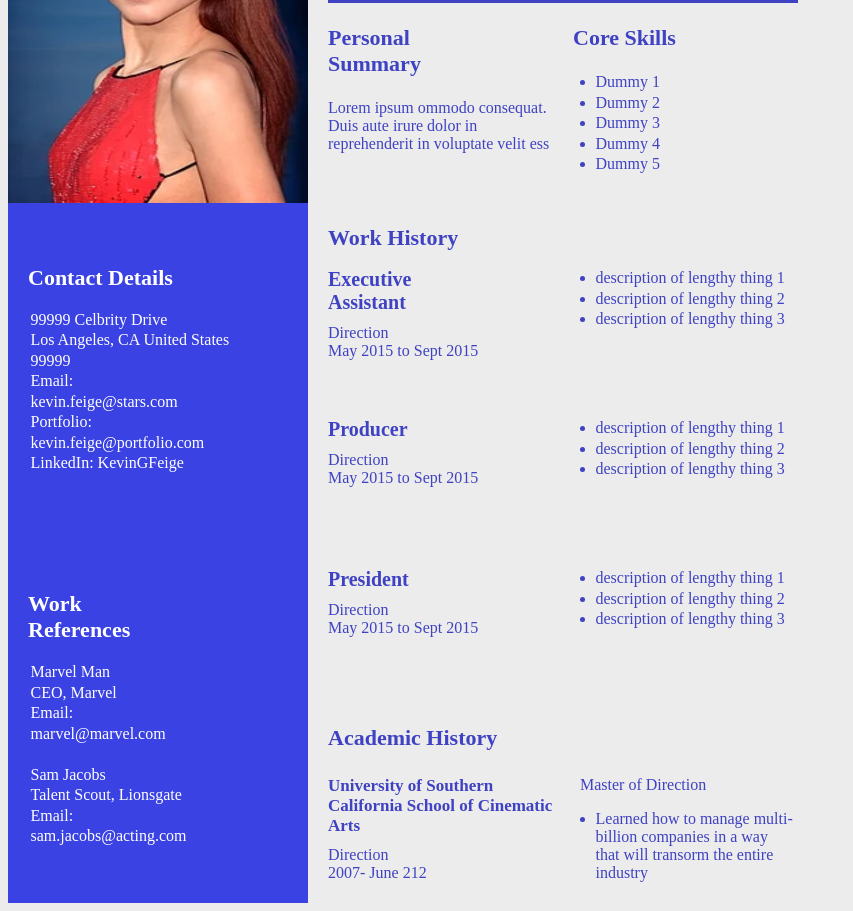
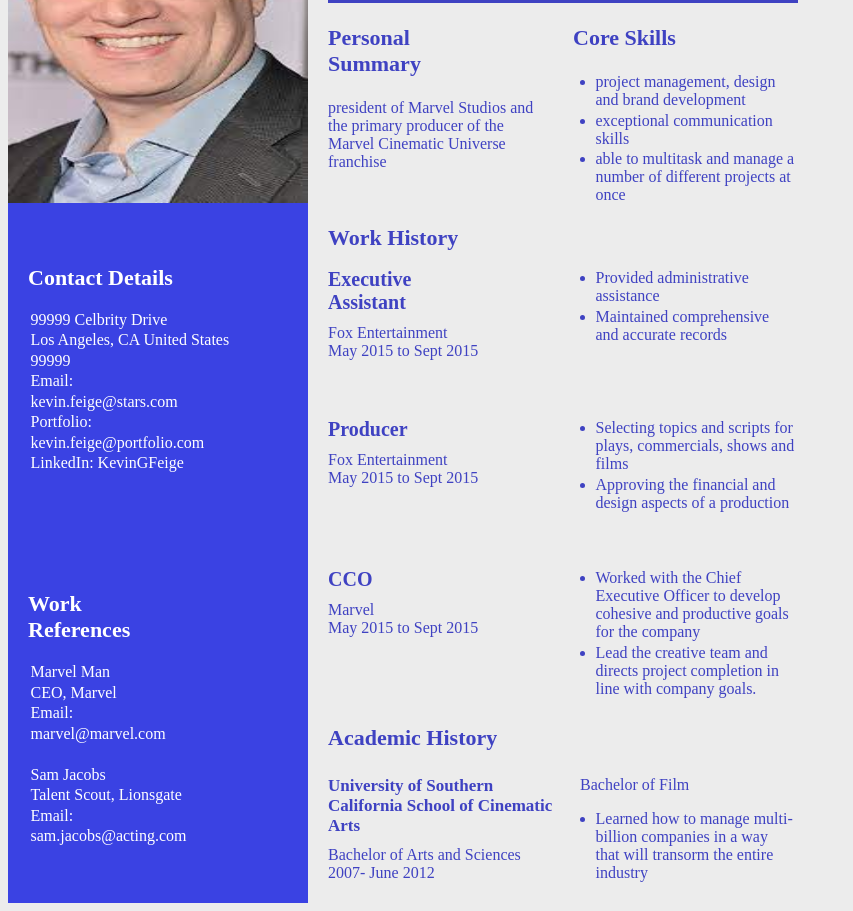
Before and after one commit to Anastasia103/ACA_web101-Anastasia_Sutherland, a plain HTML site: page resume.html in a window 1280 px wide. Shown: the part 180-1091 px from the top of the page, without its empty margins (0-853 px from the left). Drawn offline with Linux system fonts and the light colour scheme; a web font is replaced by a local one.

Commit message:
added resume details for Kevin Feige

```diff
--- a/resume.css
+++ b/resume.css
@@ -7,7 +7,7 @@ body {
     background-color: #ececec;
     font-family: 'Alatsi';
 }
-.Zendaya {
+#Kevin-Feige {
   grid-area: 1/ 1/ 3/ 2;
 }
 img {
--- a/resume.html
+++ b/resume.html
@@ -12,25 +12,23 @@
 <body>
 <!-- Don't include this <body> tag. It's for reference only -->
 <!-- <body>  -->
-  <div class="Zendaya">
-  <img src="./Zendaya_-_2019_by_Glenn_Francis.jpg.webp" id="Zendaya" alt="headshot of Zendaya">
+  <div class="Kevin">
+  <img src="./Kevin-Better.jpg" id="Kevin-Feige" alt="headshot of Kevin Feige">
   </div>
   <div class="header">
       <h1>Kevin <br>Feige</h1>
-      <h2#job-description>CEO</h2>
+      <h2#job-description>Chief Creative Officer</h2>
   </div>
   <div class="Personal">
       <h3 class="section">Personal <br>Summary</h3>
-      <p>Lorem ipsum ommodo consequat. Duis aute irure dolor in reprehenderit in voluptate velit ess</p>
+      <p>president of Marvel Studios and the primary producer of the Marvel Cinematic Universe franchise</p>
   </div>
   <div class="Core-Skills">
       <h3 class="section">Core Skills</h3>
       <ul class="skills">
-        <li>Dummy 1</li>
-        <li>Dummy 2</li>
-        <li>Dummy 3</li>
-        <li>Dummy 4</li>
-        <li>Dummy 5</li>
+        <li>project management, design and brand development</li>
+        <li>exceptional communication skills</li>
+        <li>able to multitask and manage a number of different projects at once</li>
       </ul>
   </div>
   <div class="Work-History">
@@ -38,35 +36,33 @@
     </div>
     <div class="Work1">
     <h4 class="section minor"> Executive <br> Assistant </h4>
-      <p class="minor"> Direction<br> May 2015 to Sept 2015</p>
+      <p class="minor"> Fox Entertainment<br> May 2015 to Sept 2015</p>
     </div>
     <div class="Work1-details">
       <ul>
-       <li>description of lengthy thing 1</li>
-       <li>description of lengthy thing 2</li>
-       <li>description of lengthy thing 3</li>
+       <li>Provided administrative assistance</li>
+       <li>Maintained comprehensive and accurate records </li>
       </ul>
     </div>
   <div class="Work2">
     <h4 class="section minor"> Producer</h4>
-    <p class="minor"> Direction <br> May 2015 to Sept 2015</p>
+    <p class="minor"> Fox Entertainment <br> May 2015 to Sept 2015</p>
   </div>
     <div class="Work2-details">
     <ul class="job-description">
-      <li>description of lengthy thing 1</li>
-      <li>description of lengthy thing 2</li>
-      <li>description of lengthy thing 3</li>
+      <li>Selecting topics and scripts for plays, commercials, shows and films</li>
+      <li>Approving the financial and design aspects of a production</li>
     </ul>
     </div>
     <div class="Work3">
-    <h4 class="section minor">  President </h4>
-      <p class="minor"> Direction <br> May 2015 to Sept 2015</p>
+    <h4 class="section minor">  CCO </h4>
+      <p class="minor"> Marvel <br> May 2015 to Sept 2015</p>
       </div>
       <div class="Work3-details">
     <ul>
-      <li>description of lengthy thing 1</li>
-      <li>description of lengthy thing 2</li>
-      <li>description of lengthy thing 3</li>
+      <li>Worked with the Chief Executive Officer to develop cohesive and productive goals for the company</li>
+      <li>Lead the creative team and directs project completion in line with company goals.
+      </li>
     </ul>
     </div>
   </div>
@@ -104,10 +100,10 @@
    </div>
    <div class="School">
     <h4 class="section minor" id="University">University of Southern California School of Cinematic Arts </h4>
-      <p class="minor"> Direction <br> 2007- June 212</p>
+      <p class="minor"> Bachelor of Arts and Sciences <br> 2007- June 2012</p>
    </div>
    <div class="School-Details">
-      <p class="minor" id="Master">Master of Direction</p>
+      <p class="minor" id="Master">Bachelor of Film</p>
       <ul class="college">
         <li>Learned how to manage multi-billion companies in a way that will transorm the entire industry</li>
       </ul>
```
Also changed, not shown: Kevin-Better.jpg (added), Zendaya_-_2019_by_Glenn_Francis.jpg.webp (deleted), kevin-feige-avengers.jpg (added).
